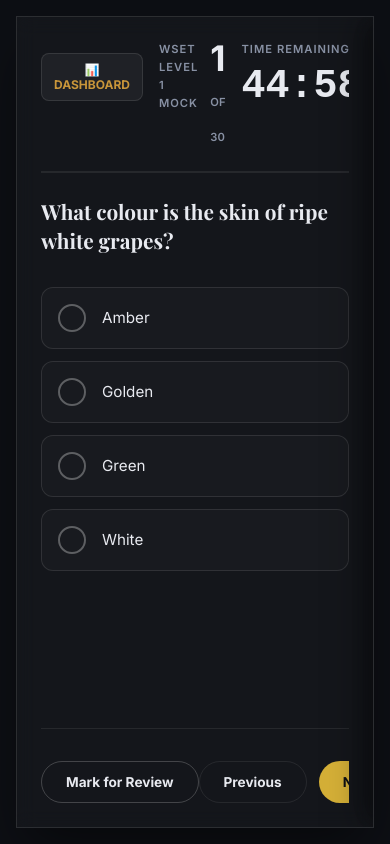
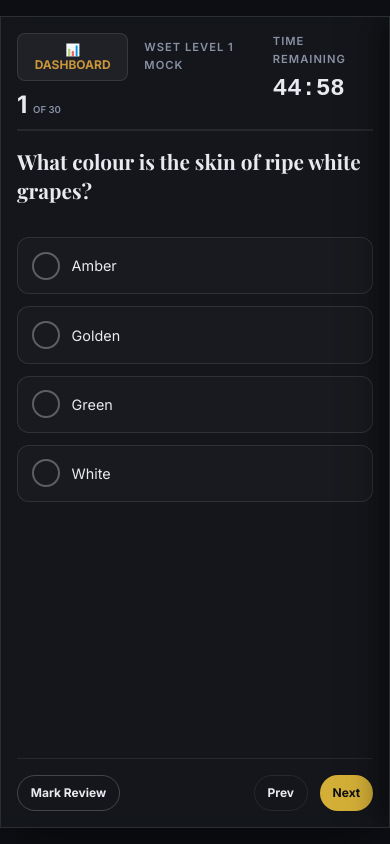
Before and after one commit to Naveenk1013/bevpedia, a React (Vite) app: page /wset in a window 390 px wide. Both pictures are taken after a click on the button "I AM READY - START EXAM". Shown: the part 1972-2816 px from the top of the page. Built offline with nearby package versions, Linux system fonts and the light colour scheme.

Commit message:
fix: optimize WSET test layout for small mobile screens

```diff
--- a/src/pages/WSETMockTestPage.jsx
+++ b/src/pages/WSETMockTestPage.jsx
@@ -565,7 +565,7 @@ function WSETQuizEngine({ activeLevel, levelColor }) {
             </div>
           </header>
 
-          <div className="question-content" style={{ flexGrow: 1, overflowY: 'auto', paddingRight: '1rem' }}>
+          <div className="question-content" style={{ flexGrow: 1, overflowY: 'auto' }}>
             <h3 className="question-text">{q.q}</h3>
 
             <div className="options-grid" style={{ display: 'grid', gap: '1.25rem' }}>
@@ -615,20 +615,20 @@ function WSETQuizEngine({ activeLevel, levelColor }) {
                   borderColor: markedForReview.has(currentIdx) ? '#D4AF37' : 'rgba(255,255,255,0.2)',
                   color: markedForReview.has(currentIdx) ? '#D4AF37' : 'inherit',
                   background: markedForReview.has(currentIdx) ? '#D4AF3710' : 'transparent',
-                  padding: '10px 16px',
-                  fontSize: '0.85rem'
+                  padding: '8px 12px',
+                  fontSize: '0.75rem'
                 }}
               >
-                {markedForReview.has(currentIdx) ? '✨ Marked for Review' : 'Mark for Review'}
+                {markedForReview.has(currentIdx) ? '✨ Review' : 'Mark Review'}
               </button>
             </div>
 
             <div className="footer-right">
-              <button className="btn btn-outline footer-btn" disabled={currentIdx === 0} onClick={() => setCurrentIdx(prev => prev - 1)}>Previous</button>
+              <button className="btn btn-outline footer-btn" disabled={currentIdx === 0} onClick={() => setCurrentIdx(prev => prev - 1)}>Prev</button>
               {currentIdx === questions.length - 1 ? (
-                <button className="btn btn-primary footer-btn" onClick={finishExam} style={{ background: '#30C88A' }}>FINISH EXAM</button>
+                <button className="btn btn-primary footer-btn" onClick={finishExam} style={{ background: '#30C88A' }}>SUBMIT</button>
               ) : (
-                <button className="btn btn-primary footer-btn" onClick={() => setCurrentIdx(prev => prev + 1)} style={{ background: levelColor }}>Next Question</button>
+                <button className="btn btn-primary footer-btn" onClick={() => setCurrentIdx(prev => prev + 1)} style={{ background: levelColor }}>Next</button>
               )}
             </div>
           </footer>
--- a/src/styles/global.css
+++ b/src/styles/global.css
@@ -1107,13 +1107,14 @@ p { color: var(--clr-text); }
 
   .cbt-container {
     grid-template-columns: 1fr;
-    padding: 1.5rem !important;
-    padding-top: calc(1.5rem + env(safe-area-inset-top, 20px)) !important;
-    padding-bottom: calc(1.5rem + env(safe-area-inset-bottom, 20px)) !important;
+    padding: 1rem !important;
+    padding-top: calc(1rem + env(safe-area-inset-top, 20px)) !important;
+    padding-bottom: calc(1rem + env(safe-area-inset-bottom, 20px)) !important;
     height: 100% !important;
     border-radius: 0 !important;
     position: relative;
     overflow: hidden;
+    width: 100vw !important;
     max-width: 100vw !important;
     box-sizing: border-box;
     display: flex;
@@ -1151,18 +1152,21 @@ p { color: var(--clr-text); }
   }
 
   .cbt-container header {
-    gap: 1rem;
-    margin-bottom: 1.5rem !important;
+    gap: 0.5rem;
+    margin-bottom: 1rem !important;
+    padding-bottom: 0.75rem !important;
   }
 
-  .cbt-container header > div:first-child {
-    flex-direction: row !important;
-    align-items: center !important;
-    align-items: flex-start !important;
+  .timer-value {
+    font-size: 1.5rem !important;
+  }
+
+  .question-index {
+    font-size: 1.5rem !important;
   }
 
   .cbt-container header span {
-    font-size: 0.7rem !important;
+    font-size: 0.6rem !important;
   }
 
   .question-content {
@@ -1184,10 +1188,10 @@ p { color: var(--clr-text); }
   }
 
   .options-grid button {
-    padding: 1rem !important;
-    font-size: 0.95rem !important;
+    padding: 0.85rem !important;
+    font-size: 0.9rem !important;
     border-radius: 12px !important;
-    gap: 1rem !important;
+    gap: 0.75rem !important;
   }
 
   .cbt-container header > div:last-child {
@@ -1201,8 +1205,18 @@ p { color: var(--clr-text); }
   }
 
   .cbt-container {
-    padding: 1.5rem;
-    border-radius: 20px;
+    padding: 1rem;
+    border-radius: 0;
+  }
+
+  .cbt-footer {
+    padding-top: 1rem !important;
+    gap: 0.5rem !important;
+  }
+
+  .footer-btn {
+    padding: 0.6rem 0.8rem !important;
+    font-size: 0.75rem !important;
   }
 }
 /* ── Hero Marquee Styles ── */
```
